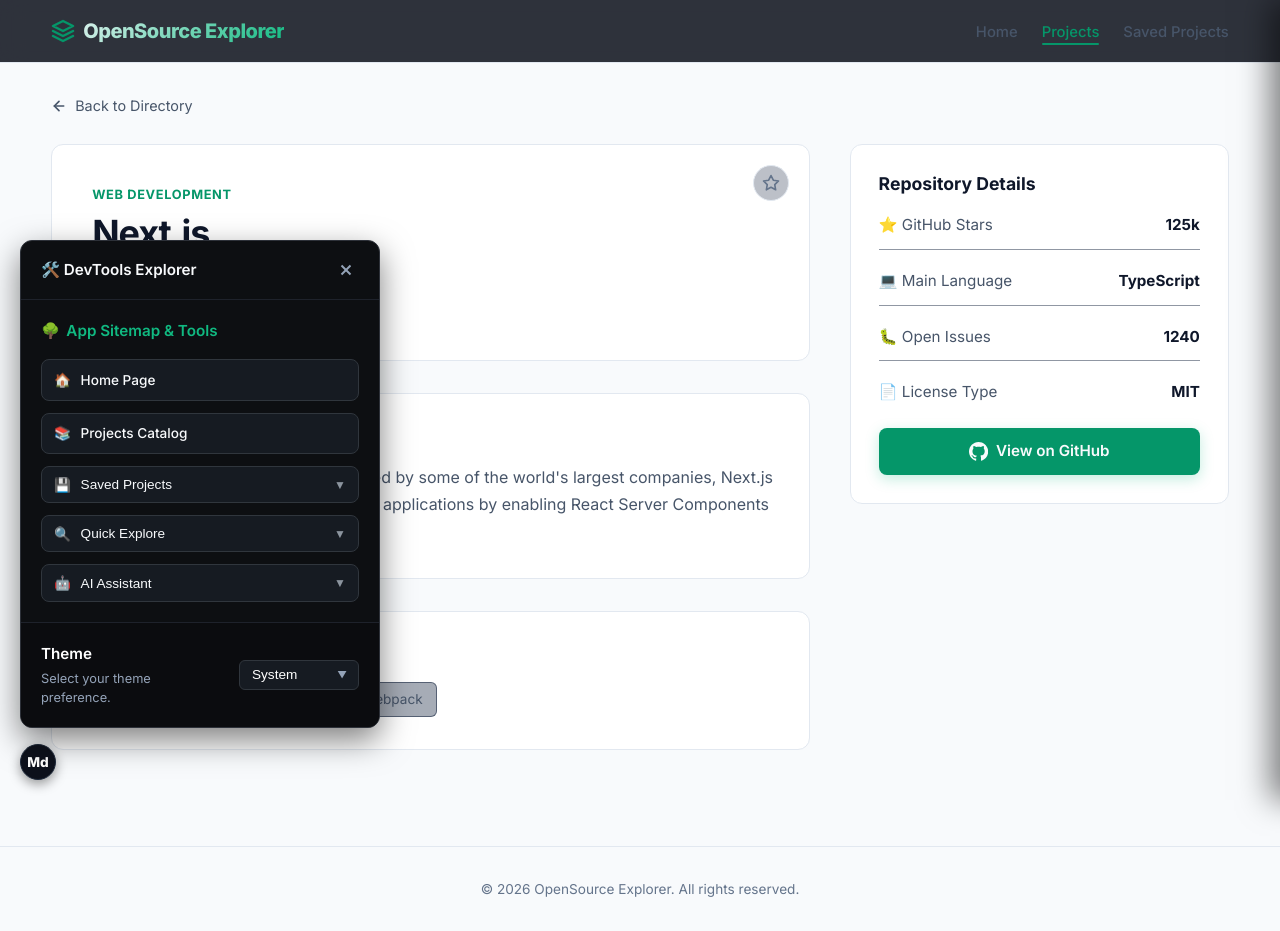
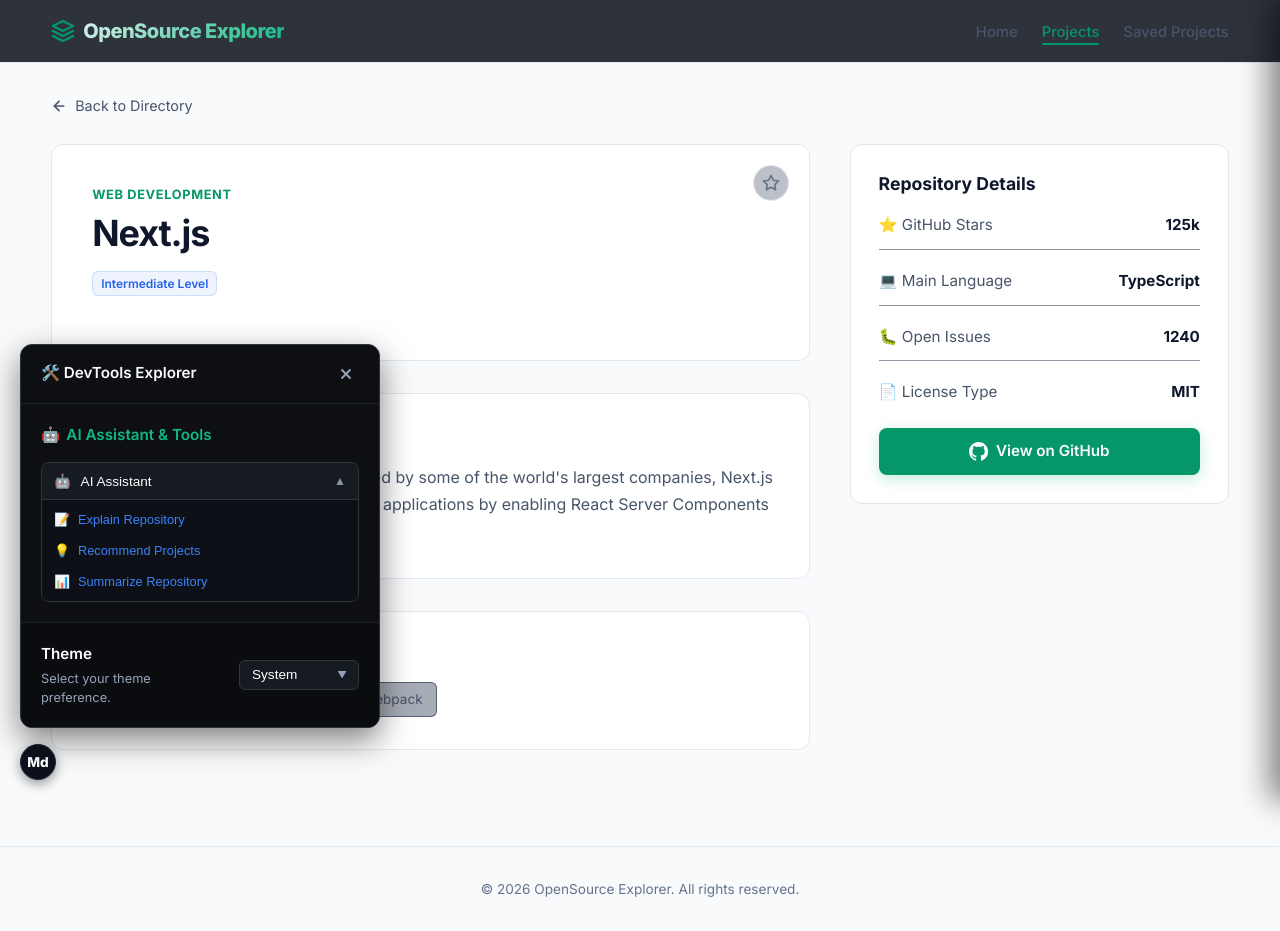
Before and after one commit to shahaulalam85/OpenSourceExplorer, a Next.js app: page /projects/1 in a window 1280 px wide. Both pictures are taken after a click on the button "Md". Built offline with nearby package versions, Linux system fonts and the light colour scheme.

Commit message:
removed some features form the logo

```diff
--- a/components/DevOverlayReplica.js
+++ b/components/DevOverlayReplica.js
@@ -19,7 +19,7 @@
   const [expandedFolders, setExpandedFolders] = useState({
     saved: false,
     explore: false,
-    ai: false
+    ai: true
   });
 
   const toggleFolder = (folder) => {
@@ -422,146 +422,10 @@
           {activeTool === null && (
             <div style={{ padding: "1.25rem", borderBottom: "1px solid #1e222b", maxHeight: "380px", overflowY: "auto" }}>
               <div style={{ fontSize: "0.95rem", fontWeight: "600", marginBottom: "1rem", color: "#10b981", display: "flex", alignItems: "center", gap: "0.4rem" }}>
-                <span>🌳</span> App Sitemap & Tools
+                <span>🤖</span> AI Assistant & Tools
               </div>
 
               <div style={{ display: "flex", flexDirection: "column", gap: "0.75rem" }}>
-
-                {/* Home Link */}
-                <a href="/" onClick={() => setIsOpen(false)} style={{
-                  display: "flex",
-                  alignItems: "center",
-                  gap: "0.6rem",
-                  color: "#f8fafc",
-                  textDecoration: "none",
-                  backgroundColor: "#161b22",
-                  border: "1px solid #30363d",
-                  padding: "0.6rem 0.75rem",
-                  borderRadius: "8px",
-                  fontSize: "0.85rem",
-                  fontWeight: "500",
-                  transition: "background-color 0.2s"
-                }}>
-                  <span>🏠</span> Home Page
-                </a>
-
-                {/* Projects Link */}
-                <a href="/projects" onClick={() => setIsOpen(false)} style={{
-                  display: "flex",
-                  alignItems: "center",
-                  gap: "0.6rem",
-                  color: "#f8fafc",
-                  textDecoration: "none",
-                  backgroundColor: "#161b22",
-                  border: "1px solid #30363d",
-                  padding: "0.6rem 0.75rem",
-                  borderRadius: "8px",
-                  fontSize: "0.85rem",
-                  fontWeight: "500",
-                  transition: "background-color 0.2s"
-                }}>
-                  <span>📚</span> Projects Catalog
-                </a>
-
-                {/* Saved Projects Dropdown Accordion */}
-                <div style={{
-                  backgroundColor: "#161b22",
-                  border: "1px solid #30363d",
-                  borderRadius: "8px",
-                  overflow: "hidden"
-                }}>
-                  <button onClick={() => toggleFolder('saved')} style={{
-                    display: "flex",
-                    justifyContent: "space-between",
-                    alignItems: "center",
-                    width: "100%",
-                    background: "none",
-                    border: "none",
-                    color: "#f8fafc",
-                    padding: "0.6rem 0.75rem",
-                    fontSize: "0.85rem",
-                    fontWeight: "500",
-                    cursor: "pointer",
-                    textAlign: "left"
-                  }}>
-                    <span style={{ display: "flex", alignItems: "center", gap: "0.6rem" }}>
-                      <span>💾</span> Saved Projects
-                    </span>
-                    <span style={{ color: "#8b949e", fontSize: "0.75rem" }}>
-                      {expandedFolders.saved ? "▲" : "▼"}
-                    </span>
-                  </button>
-                  {expandedFolders.saved && (
-                    <div style={{
-                      display: "flex",
-                      flexDirection: "column",
-                      backgroundColor: "#0d1117",
-                      padding: "0.5rem 0.75rem",
-                      borderTop: "1px solid #30363d",
-                      gap: "0.5rem"
-                    }}>
-                      <a href="/saved" onClick={() => setIsOpen(false)} style={{ color: "#a855f7", textDecoration: "none", display: "flex", alignItems: "center", gap: "0.5rem", padding: "0.25rem 0", fontSize: "0.8rem" }}>
-                        <span>📋</span> View Saved List
-                      </a>
-                      <button onClick={() => setActiveTool('find-project')} style={{ background: "none", border: "none", color: "#a855f7", textAlign: "left", cursor: "pointer", display: "flex", alignItems: "center", gap: "0.5rem", padding: "0.25rem 0", fontSize: "0.8rem" }}>
-                        <span>🎯</span> Find My Project Tool
-                      </button>
-                      <a href="/projects?difficulty=Beginner" onClick={() => setIsOpen(false)} style={{ color: "#a855f7", textDecoration: "none", display: "flex", alignItems: "center", gap: "0.5rem", padding: "0.25rem 0", fontSize: "0.8rem" }}>
-                        <span>🤝</span> Good First Issues
-                      </a>
-                    </div>
-                  )}
-                </div>
-
-                {/* N Quick Explore Dropdown Accordion */}
-                <div style={{
-                  backgroundColor: "#161b22",
-                  border: "1px solid #30363d",
-                  borderRadius: "8px",
-                  overflow: "hidden"
-                }}>
-                  <button onClick={() => toggleFolder('explore')} style={{
-                    display: "flex",
-                    justifyContent: "space-between",
-                    alignItems: "center",
-                    width: "100%",
-                    background: "none",
-                    border: "none",
-                    color: "#f8fafc",
-                    padding: "0.6rem 0.75rem",
-                    fontSize: "0.85rem",
-                    fontWeight: "500",
-                    cursor: "pointer",
-                    textAlign: "left"
-                  }}>
-                    <span style={{ display: "flex", alignItems: "center", gap: "0.6rem" }}>
-                      <span>🔍</span> Quick Explore
-                    </span>
-                    <span style={{ color: "#8b949e", fontSize: "0.75rem" }}>
-                      {expandedFolders.explore ? "▲" : "▼"}
-                    </span>
-                  </button>
-                  {expandedFolders.explore && (
-                    <div style={{
-                      display: "flex",
-                      flexDirection: "column",
-                      backgroundColor: "#0d1117",
-                      padding: "0.5rem 0.75rem",
-                      borderTop: "1px solid #30363d",
-                      gap: "0.5rem"
-                    }}>
-                      <a href="/projects?sort=stars" onClick={() => setIsOpen(false)} style={{ color: "#06b6d4", textDecoration: "none", display: "flex", alignItems: "center", gap: "0.5rem", padding: "0.25rem 0", fontSize: "0.8rem" }}>
-                        <span>🔥</span> Rising Projects
-                      </a>
-                      <button onClick={() => setActiveTool('recently-active')} style={{ background: "none", border: "none", color: "#06b6d4", textAlign: "left", cursor: "pointer", display: "flex", alignItems: "center", gap: "0.5rem", padding: "0.25rem 0", fontSize: "0.8rem" }}>
-                        <span>🟢</span> Recently Active
-                      </button>
-                      <button onClick={() => setActiveTool('compare')} style={{ background: "none", border: "none", color: "#06b6d4", textAlign: "left", cursor: "pointer", display: "flex", alignItems: "center", gap: "0.5rem", padding: "0.25rem 0", fontSize: "0.8rem" }}>
-                        <span>⨉</span> Compare Projects
-                      </button>
-                    </div>
-                  )}
-                </div>
 
                 {/* AI Assistant Dropdown Accordion */}
                 <div style={{
```
